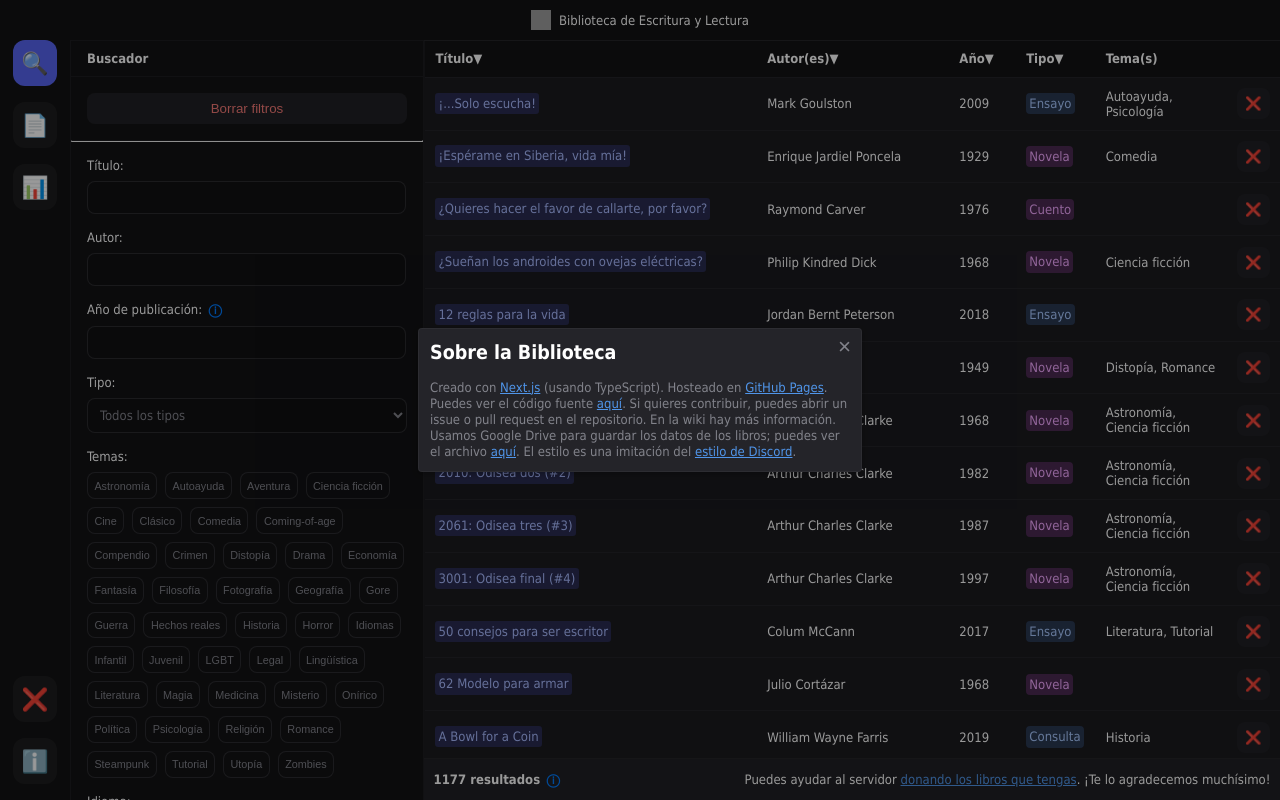
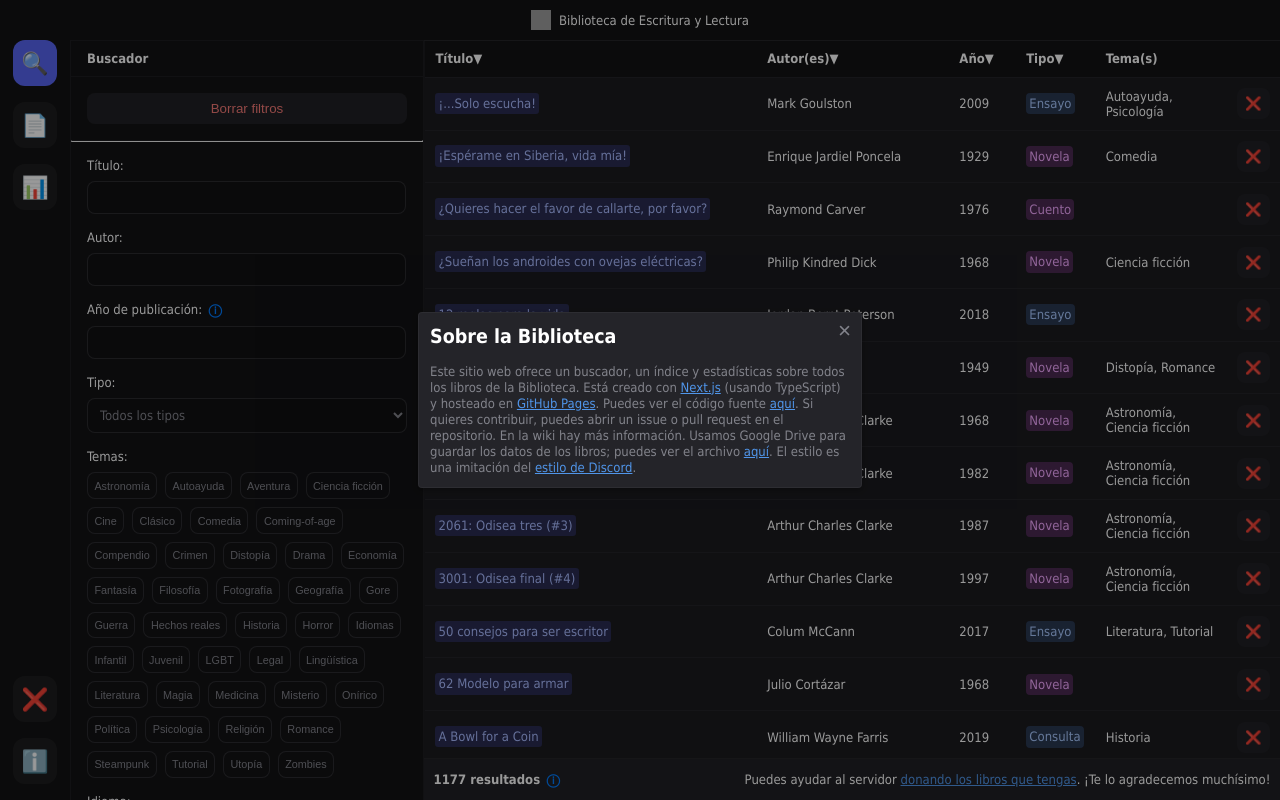
Before and after one commit to EscrituraYLectura/biblioteca, a Next.js app: page /buscador in a window 1280 px wide. Both pictures are taken after a click on the item "ℹ️". Built offline with nearby package versions, Linux system fonts and the light colour scheme; grey boxes are pictures that could not be loaded; a web font is replaced by a local one.

Commit message:
Update about page text

```diff
--- a/components/Navbar.tsx
+++ b/components/Navbar.tsx
@@ -97,11 +97,11 @@ export default function NavBar() {
                         <Popup onClose={() => setActivePopup(null)}>
                             <h2>Sobre la Biblioteca</h2>
                             <p>
-                                Creado con <a href="https://nextjs.org/" target="_blank">Next.js</a> (usando TypeScript).
-                                Hosteado en <a href="https://pages.github.com/" target="_blank">GitHub Pages</a>.
+                                Este sitio web ofrece un buscador, un índice y estadísticas sobre todos los libros de la Biblioteca.
+                                Está creado con <a href="https://nextjs.org/" target="_blank">Next.js</a> (usando TypeScript) y
+                                hosteado en <a href="https://pages.github.com/" target="_blank">GitHub Pages</a>.
                                 Puedes ver el código fuente <a href="https://github.com/EscrituraYLectura/biblioteca">aquí</a>.
-                                Si quieres contribuir, puedes abrir
-                                un issue o pull request en el repositorio. En la wiki hay más información.
+                                Si quieres contribuir, puedes abrir un issue o pull request en el repositorio. En la wiki hay más información.
                                 Usamos Google Drive para guardar los datos de los libros; puedes ver
                                 el archivo <a href="https://docs.google.com/spreadsheets/d/1KzBwhtz-t_5i1V9vl6FdALE17SM_5Ep9sKwWG2jN-hM/edit?usp=sharing" target="_blank">aquí</a>.
                                 El estilo es una imitación del <a href="https://discord.com/branding" target="_blank">estilo de Discord</a>.
```
